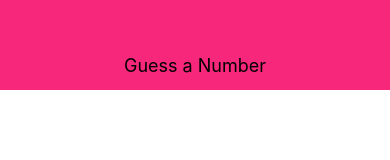
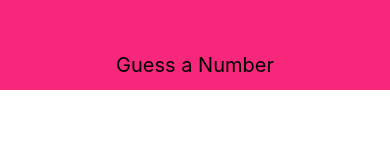
Before and after one commit to Aemonicus/rn-guess-a-number-app, a React Native app: screen / in a window 390 px wide. Shown: the top 160 px of the page. Built offline with nearby package versions, Linux system fonts and the light colour scheme.

Commit message:
Header component

```diff
--- a/components/Header.js
+++ b/components/Header.js
@@ -22,7 +22,7 @@ const styles = StyleSheet.create({
   },
   headerTitle: {
     color: "black",
-    fontSize: 18
+    fontSize: 20
   }
 })
 
```
